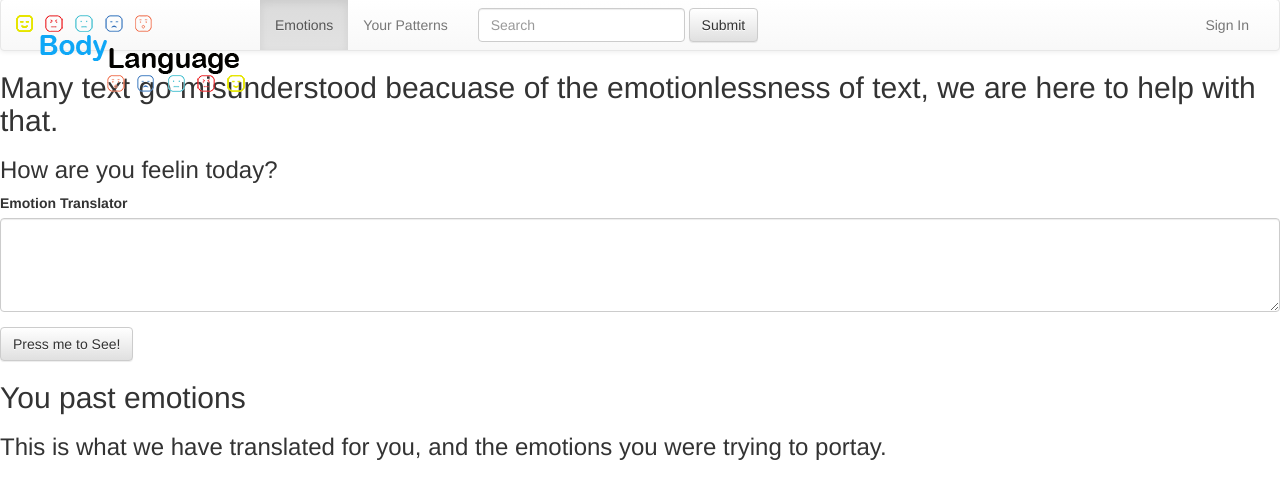
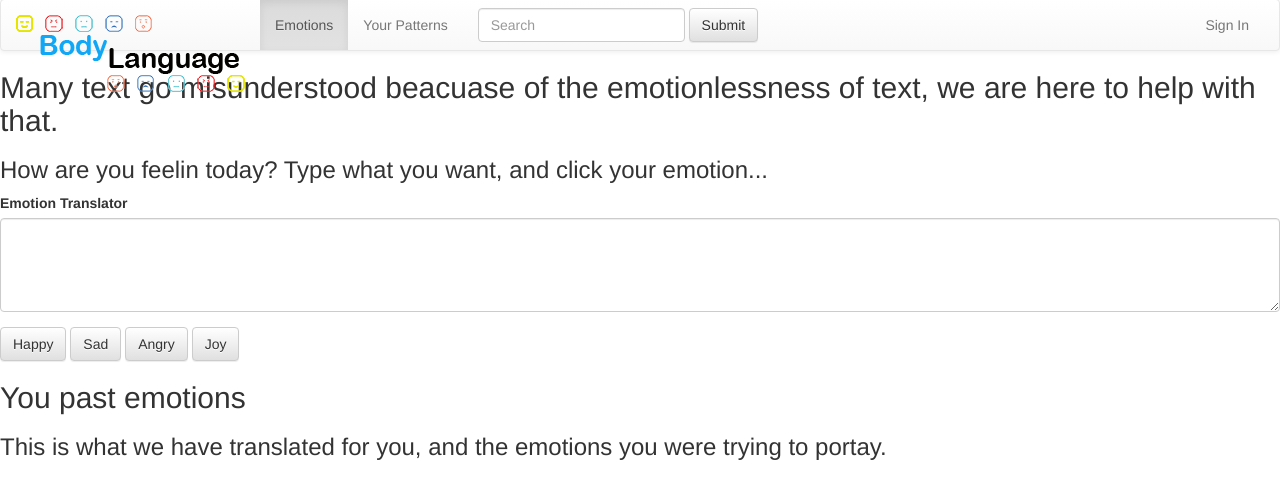
Before and after one commit to Twmartin1147/BodyLanguageAPP, a Node server app: template views/bodylang.html in a window 1280 px wide. Shown: the part 1-500 px from the top of the page. Run offline with Node 20, Linux system fonts and the light colour scheme; the template is opened without the code that fills it, so the values that code supplies are empty; some libraries are stand-ins or nearby versions.

Commit message:
amll changes to tt.js and

```diff
--- a/views/bodylang.html
+++ b/views/bodylang.html
@@ -9,10 +10,9 @@
 <!-- Latest compiled and minified JavaScript -->
 <script src="https://maxcdn.bootstrapcdn.com/bootstrap/3.3.7/js/bootstrap.min.js" integrity="sha384-Tc5IQib027qvyjSMfHjOMaLkfuWVxZxUPnCJA7l2mCWNIpG9mGCD8wGNIcPD7Txa"
     crossorigin="anonymous"></script>
-<link src="https://cdnjs.cloudflare.com/ajax/libs/jquery/3.3.1/jquery.min.js">
-    </link>
-<link href="../public/assets/css/bodylang.css"
 
+<link href="../public/assets/css/bodylang.css">
+<script src="../public/assets/js/textTranslation.js"></script>
     </head>
     <body>
         <nav class="navbar navbar-default">
@@ -58,16 +58,30 @@
             <div class="home-top-first">
                 <div class="home-top-first-content">
 <h2>Many text go misunderstood beacuase of the emotionlessness of text, we are here to help with that.</h2>
-                    <h3>How are you feelin today? </h3>
+                    <h3>How are you feelin today? Type what you want, and click your emotion...</h3>
                         <form>
                             <div class="form-group">
                                 <label for="emotionText">Emotion Translator</label>
                                 <textarea class="form-control" id="emotionText" rows="4"></textarea>
                             </div>
                         </form>
-                    <button type="button" class="btn btn-default" ng-click="click()">
-                        Press me to See!
+                        <button type="button" id="happy" class="btn btn-default" ng-click="click()">
+                        Happy
                     </button>
+                    <button type="button" id="sad" class="btn btn-default" ng-click="click()">
+                        Sad
+                    </button>
+                    <button type="button"id="angry" class="btn btn-default" ng-click="click()">
+                        Angry
+                    </button>
+                    <button type="button" id="joy" class="btn btn-default" ng-click="click()">
+                        Joy
+                    </button>
+                </div>
+            </div>
+            <div class="container">
+                <div class="returnedEmo">
+
                 </div>
             </div>
             <div class="home-top-second">
```
Also changed, not shown: other parts of views/bodylang.html (+2 -1 lines), public/assets/css/bodylang.css, public/assets/js/background.js, public/assets/js/textTranslation.js.
